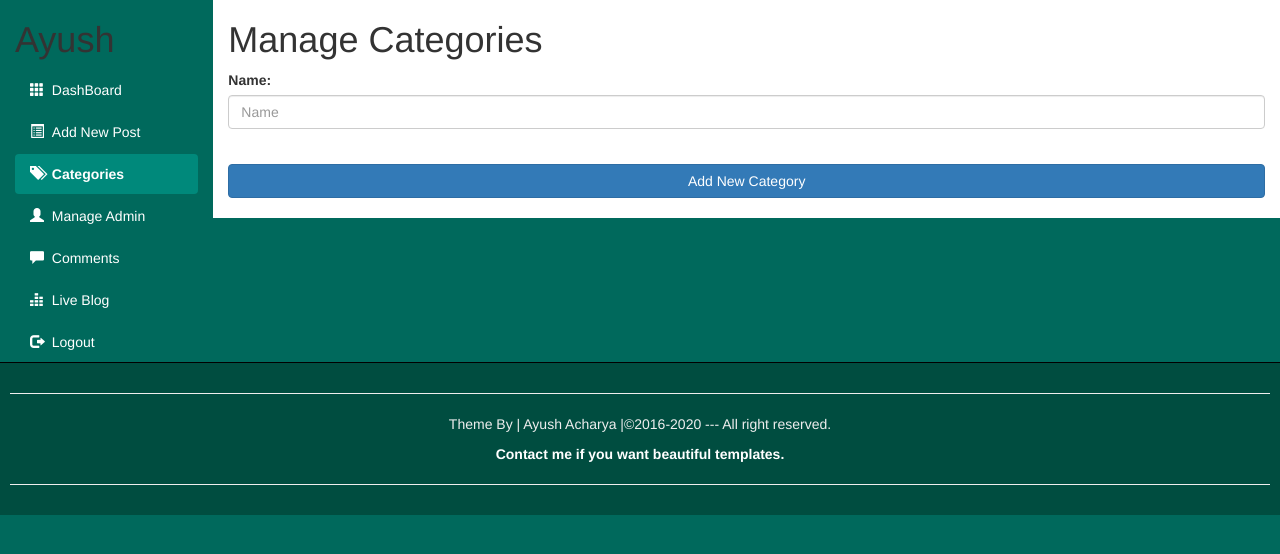
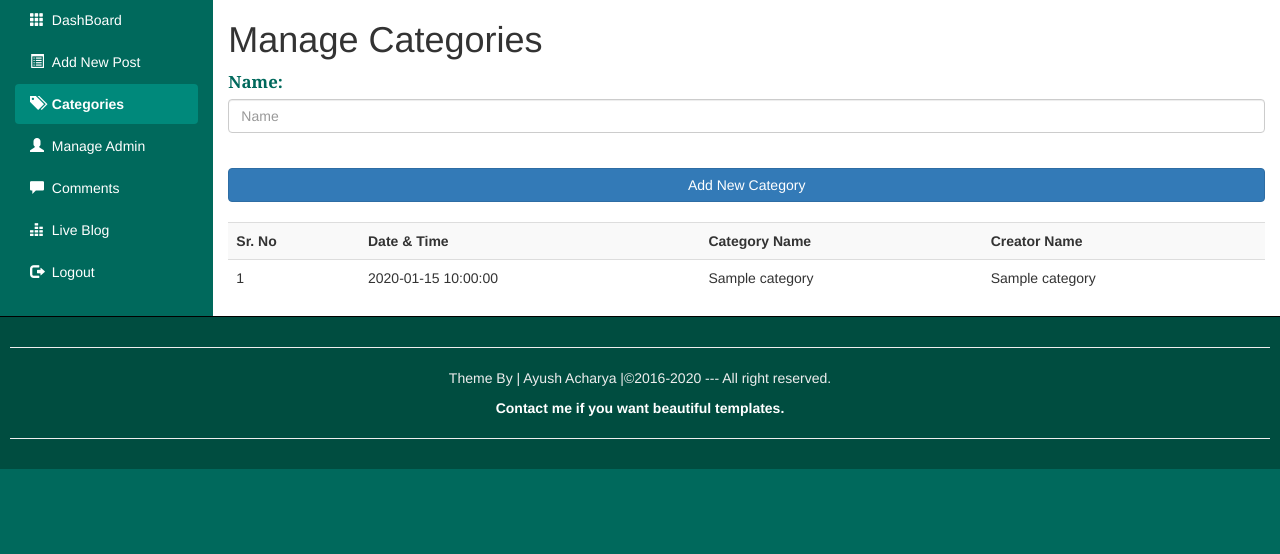
Before and after one commit to ayush-acharya96/PHPCOURSE, a PHP site: page /PHPCMS/Categories.php in a window 1280 px wide. Shown: the top 554 px of the page. Run offline with PHP 8.4, Linux system fonts and the light colour scheme; tables that the repository leaves empty or names only in its code hold one stand-in row (values such as "Sample post").

Commit message:
Category manager completed

```diff
--- a/PHPCMS/Categories.php
+++ b/PHPCMS/Categories.php
@@ -1,16 +1,38 @@
 <?php
-require_once("Include/DB.php");
+    require_once("Include/DB.php");
+?>
+<?php
+    require_once("Include/Session.php");
+?>
+<?php
+    require_once("Include/Functions.php");
 ?>
 <?php
 if(isset($_POST["Submit"])){
-    $Category = mysqli_real_escape_string($_POST["Category"]);
+    $Category = mysql_real_escape_string($_POST["Category"]);
+    date_default_timezone_set('Asia/Kathmandu');
     $CurrentTime = time();
     $DateTime = strftime("%B-%d-%Y %H:%M:%S",$CurrentTime);
     $DateTime;
+    $Admin = "Ayush Acharya";
     if(empty($Category)){
-        echo "All fields must be filed out";
-        header("Location:Dashboard.php");
-        exit;
+        $_SESSION["ErrorMessage"] = "All fields must be filed out.";
+        Redirect_to("Categories.php");
+    } elseif(strlen($Category) > 99){
+        $_SESSION["ErrorMessage"] = "Too long Name.";
+        Redirect_to("Categories.php");
+    } else {
+        global $ConnectingDB;
+        $Query = "INSERT INTO category(datetime,name,creatorname)
+                  VALUES('$DateTime','$Category','$Admin')";
+        $Execute = mysql_query($Query);
+        if($Execute) {
+            $_SESSION["SuccessMessage"] = "Category added successfully.";
+            Redirect_to("Categories.php");
+        } else {
+            $_SESSION["ErrorMessage"] = "Category failed to add.";
+            Redirect_to("Categories.php");
+        }
     }
 }
 ?>
@@ -23,18 +45,24 @@ if(isset($_POST["Submit"])){
     <script src="js/jquery-3.2.1.min.js"></script>
     <script src="js/bootstrap.min.js"></script>
     <link rel="stylesheet" href="css/adminstyle.css">
+    <style>
+        .FieldInfo {
+            color: #00695C;
+            font-family: Bitter, Georgia, "Times New Roman", Times, serif;
+            font-size: 1.2em;
+        }
+    </style>
 </head>
 <body>
 <div class="container-fluid">
     <div class="row">
 
         <div class="col-sm-2">
-            <h1>Ayush</h1>
             <ul id="side_menu" class="nav nav-pills nav-stacked">
                 <li><a href="Dashboard.php">
                         <span class="glyphicon glyphicon-th"></span>
                         &nbsp;DashBoard</a></li>
-                <li><a href="#">
+                <li><a href="AddNewPost.php">
                         <span class="glyphicon glyphicon-list-alt"></span>
                         &nbsp;Add New Post</a> </li>
                 <li class="active"><a href="Categories.php">
@@ -58,10 +86,15 @@ if(isset($_POST["Submit"])){
         </div> <!-- Ending of side srea -->
         <div class="col-sm-10">
             <h1>Manage Categories</h1>
+            <?php
+                echo Message();
+                echo SuccessMessage();
+            ?>
+            <div>
             <form action="Categories.php" method="post">
                 <fieldset>
                     <div class="form-group">
-                        <label for="categoryname">Name:</label>
+                        <label for="categoryname"><span class="FieldInfo">Name:</span></label>
                         <input class="form-control" type="text" name="Category" id="categoryname" placeholder="Name">
                     </div>
                     <br>
@@ -70,6 +103,37 @@ if(isset($_POST["Submit"])){
                 </fieldset>
 
             </form>
+            </div>
+            <div class="table-responsive">
+                <table class="table table-striped table-hover">
+                    <tr>
+                        <th>Sr. No</th>
+                        <th>Date & Time</th>
+                        <th>Category Name</th>
+                        <th>Creator Name</th>
+                    </tr>
+                    <?php
+                        global $ConnectingDB;
+                        $ViewQuery = "SELECT * FROM category ORDER BY datetime DESC ";
+                        $Execute = mysql_query($ViewQuery);
+                        $SrNo = 0;
+                        while($DataRows = mysql_fetch_array($Execute)) {
+                            $Id = $DataRows["id"];
+                            $DateTime = $DataRows["datetime"];
+                            $CategoryName = $DataRows["name"];
+                            $CreatorName = $DataRows["creatorname"];
+                            $SrNo++;
+
+                    ?>
+                    <tr>
+                        <td><?php echo $SrNo; ?></td>
+                        <td><?php echo $DateTime; ?></td>
+                        <td><?php echo $CategoryName; ?></td>
+                        <td><?php echo $CreatorName; ?></td>
+                    </tr>
+                    <?php } ?>
+                </table>
+            </div>
 
         </div><!-- ending of main area -->
     </div><!-- ending of row -->
--- /dev/null
+++ b/PHPCMS/Include/Functions.php
@@ -0,0 +1,12 @@
+<?php
+/**
+ * Created by PhpStorm.
+ * User: SPR!NG
+ * Date: 3/17/2018
+ * Time: 9:39 AM
+ */
+
+function Redirect_to($New_Location) {
+    header("Location:".$New_Location);
+    exit;
+}
--- a/PHPCMS/Include/session.php
+++ b/PHPCMS/Include/session.php
@@ -11,6 +11,17 @@ function Message() {
         $Output = "<div class=\"alert alert-danger\">";
         $Output.= htmlentities($_SESSION["ErrorMessage"]);
         $Output.="</div>";
+        $_SESSION["ErrorMessage"] = null;
         return $Output;
     }
 }
+
+function SuccessMessage() {
+    if(isset($_SESSION["SuccessMessage"])){
+        $Output = "<div class=\"alert alert-success\">";
+        $Output.= htmlentities($_SESSION["SuccessMessage"]);
+        $Output.="</div>";
+        $_SESSION["SuccessMessage"] = null;
+        return $Output;
+    }
+}
```
Also changed, not shown: PHPCMS/Dashboard.php (+10 -0 lines).
